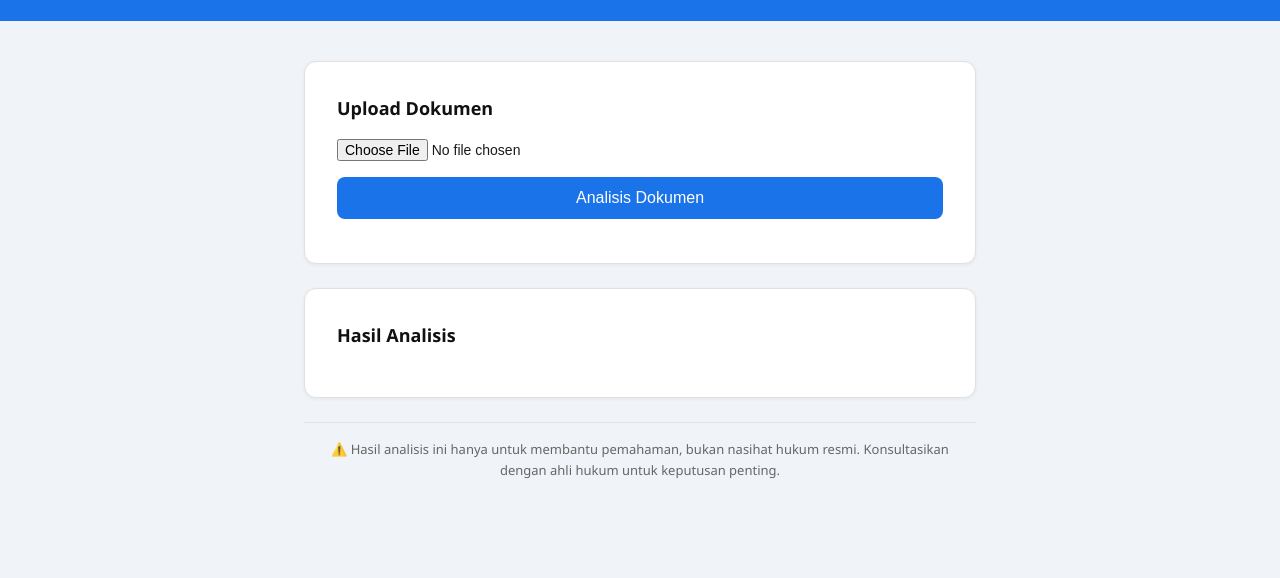
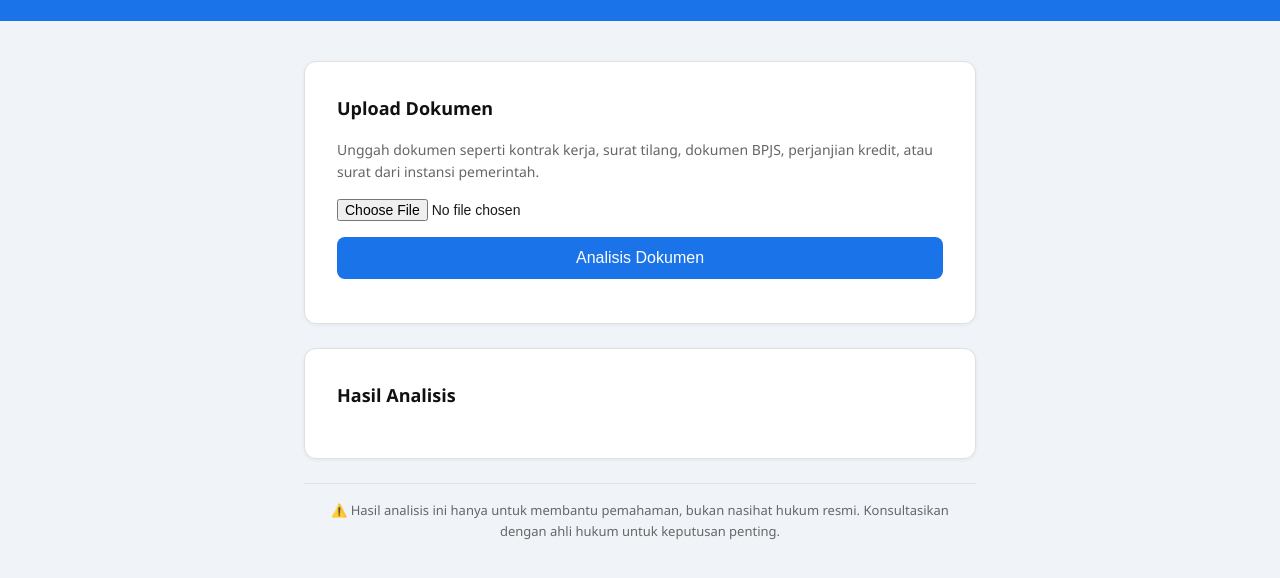
Before and after one commit to ramadhan-dwi-saputra/baca-dulu, a plain HTML site: page index.html in a window 1280 px wide. Shown: the part 92-670 px from the top of the page. Drawn offline with nearby package versions, Linux system fonts and the light colour scheme.

Commit message:
feat: add upload hint text for document types

```diff
--- a/index.html
+++ b/index.html
@@ -18,6 +18,7 @@
 
         <section id= "upload-area">
             <h2>Upload Dokumen</h2>
+            <p id="upload-hint">Unggah dokumen seperti kontrak kerja, surat tilang, dokumen BPJS, perjanjian kredit, atau surat dari instansi pemerintah.</p>
             <input type="file" id="file-input" accept="image/*,.pdf" />
             <button id="analyze-btn">Analisis Dokumen</button>
             <p id="file-name"></p>
--- a/style.css
+++ b/style.css
@@ -46,6 +46,12 @@ section h2 {
     font-size: 18px;
     margin-bottom: 16px;
     color: #111111;
+}
+
+#upload-hint {
+    font-size: 14px;
+    color: #666666;
+    margin-bottom: 16px;
 }
 
 input[type="file"] {
```
